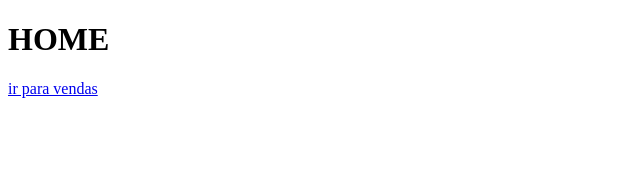
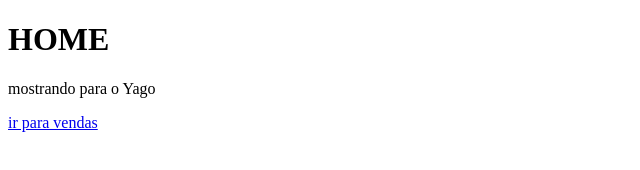
Before and after one commit to ViniciusPRodrigues/aprendendo, a plain HTML site: page index.html in a window 1280 px wide. Shown: the whole page, without its empty margins (0-640 px from the left). Drawn offline with Linux system fonts and the light colour scheme.

Commit message:
mostri para o Yago

```diff
--- a/index.html
+++ b/index.html
@@ -7,6 +7,7 @@
 </head>
 <body>
     <h1>HOME</h1>
+    <p>mostrando para o Yago</p>
     <a href="pagina de vendas.html">ir para vendas</a>
 </body>
 </html>
```
